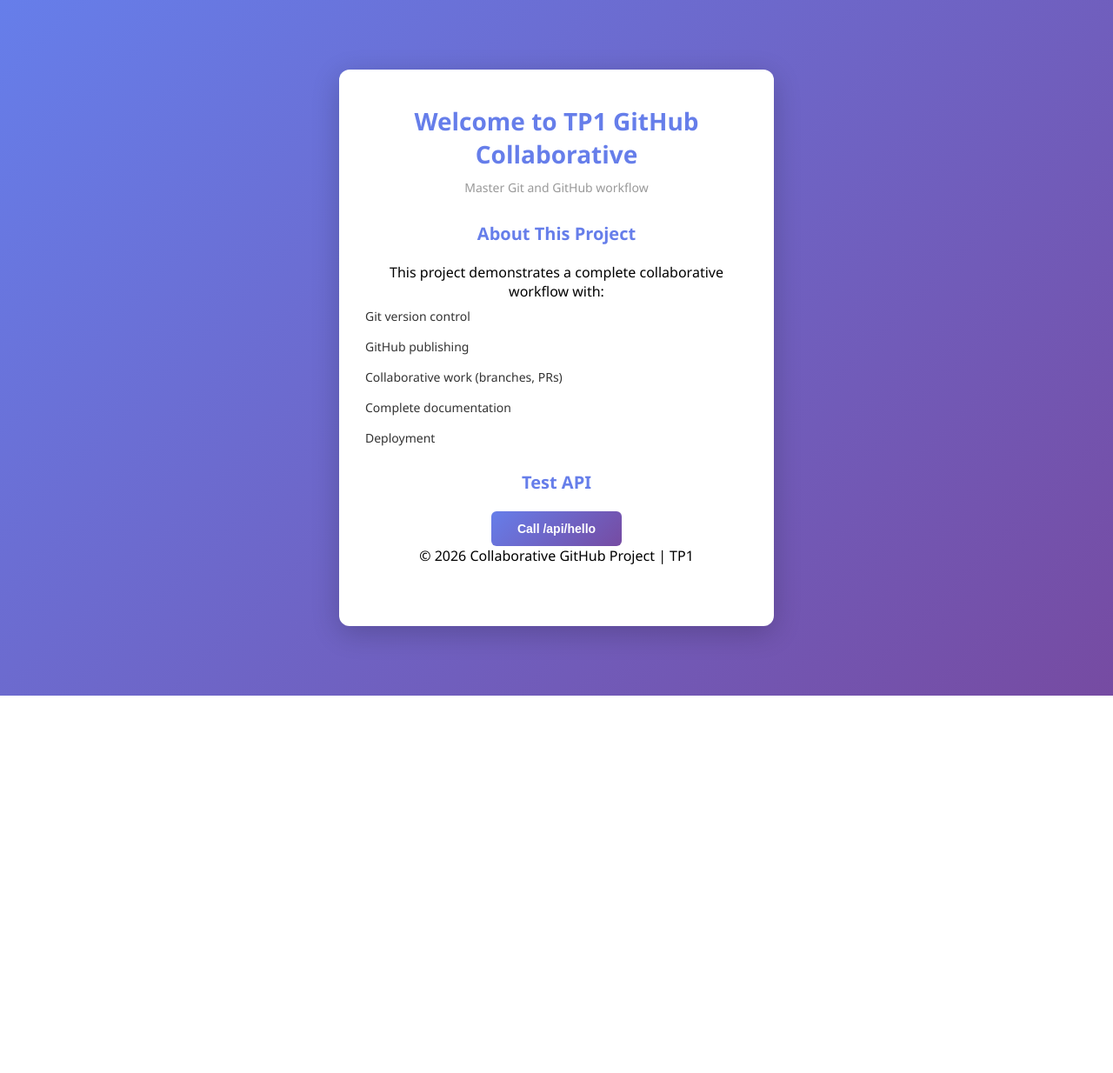
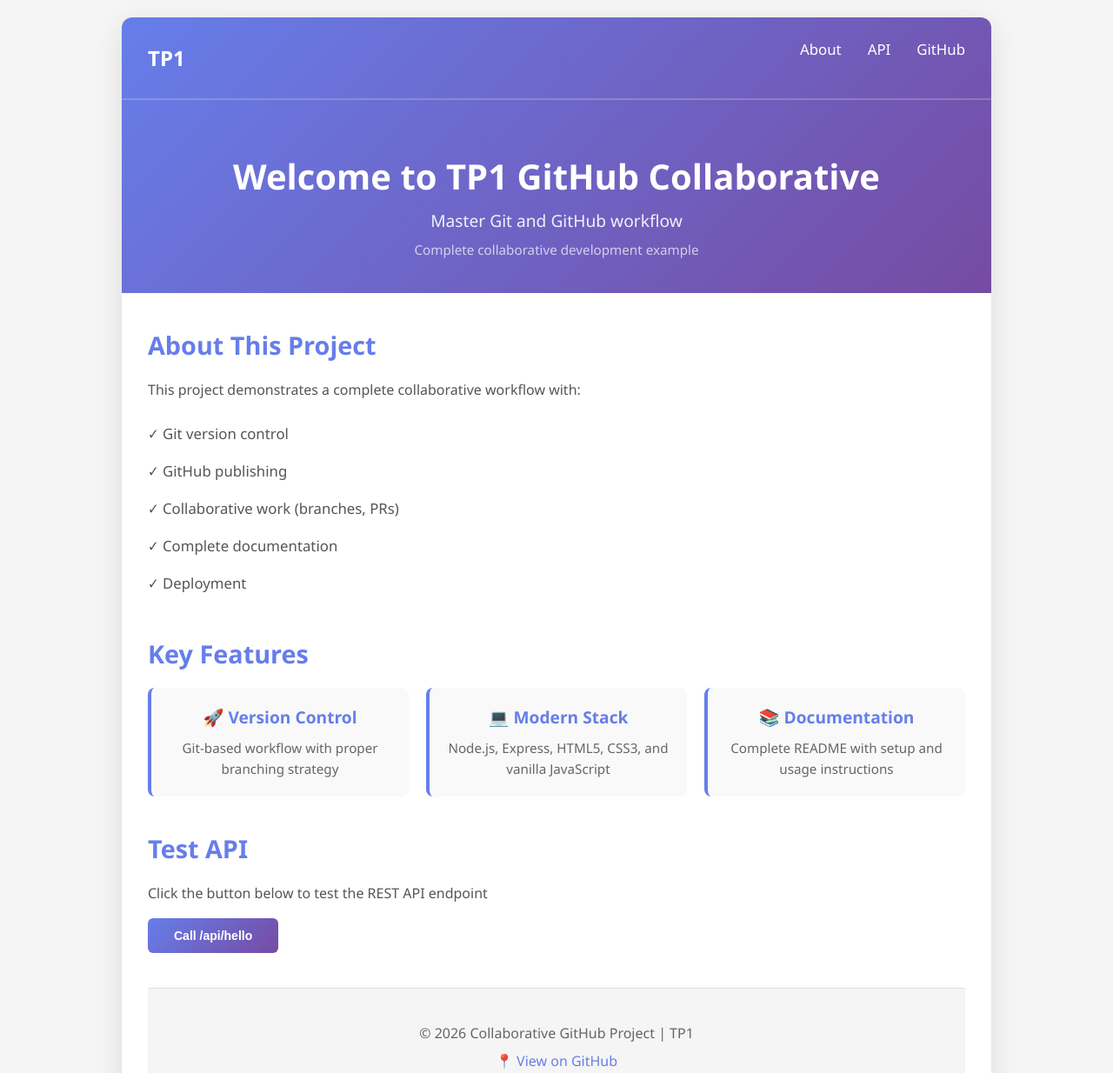
Before and after one commit to Ilamq/TP1-Git, a website: page public/index.html in a window 1280 px wide. Shown: the top 1234 px of the page at 87% size. Before the commit the page ends 800 px from the top, so only its background shows below. Drawn offline with Linux system fonts and the light colour scheme.

Commit message:
Add enhanced header with navigation and feature cards

```diff
--- a/public/index.html
+++ b/public/index.html
@@ -9,31 +9,66 @@
 <body>
     <div class="container">
         <header class="header">
-            <h1>Welcome to TP1 GitHub Collaborative</h1>
-            <p class="subtitle">Master Git and GitHub workflow</p>
+            <nav class="navbar">
+                <div class="nav-content">
+                    <span class="logo">TP1</span>
+                    <ul class="nav-links">
+                        <li><a href="#about">About</a></li>
+                        <li><a href="#api">API</a></li>
+                        <li><a href="#github">GitHub</a></li>
+                    </ul>
+                </div>
+            </nav>
+            <div class="hero">
+                <h1>Welcome to TP1 GitHub Collaborative</h1>
+                <p class="subtitle">Master Git and GitHub workflow</p>
+                <p class="tagline">Complete collaborative development example</p>
+            </div>
         </header>
 
         <main>
-            <section class="welcome-section">
+            <section class="welcome-section" id="about">
                 <h2>About This Project</h2>
                 <p>This project demonstrates a complete collaborative workflow with:</p>
                 <ul>
-                    <li>Git version control</li>
-                    <li>GitHub publishing</li>
-                    <li>Collaborative work (branches, PRs)</li>
-                    <li>Complete documentation</li>
-                    <li>Deployment</li>
+                    <li>✓ Git version control</li>
+                    <li>✓ GitHub publishing</li>
+                    <li>✓ Collaborative work (branches, PRs)</li>
+                    <li>✓ Complete documentation</li>
+                    <li>✓ Deployment</li>
                 </ul>
             </section>
 
-            <section class="api-section">
+            <section class="features-section">
+                <h2>Key Features</h2>
+                <div class="feature-grid">
+                    <div class="feature-card">
+                        <h3>🚀 Version Control</h3>
+                        <p>Git-based workflow with proper branching strategy</p>
+                    </div>
+                    <div class="feature-card">
+                        <h3>💻 Modern Stack</h3>
+                        <p>Node.js, Express, HTML5, CSS3, and vanilla JavaScript</p>
+                    </div>
+                    <div class="feature-card">
+                        <h3>📚 Documentation</h3>
+                        <p>Complete README with setup and usage instructions</p>
+                    </div>
+                </div>
+            </section>
+
+            <section class="api-section" id="api">
                 <h2>Test API</h2>
+                <p>Click the button below to test the REST API endpoint</p>
                 <button onclick="fetchHello()">Call /api/hello</button>
                 <div id="response"></div>
             </section>
 
-            <footer class="footer">
-                <p>&copy; 2026 Collaborative GitHub Project | TP1</p>
+            <footer class="footer" id="github">
+                <div class="footer-content">
+                    <p>&copy; 2026 Collaborative GitHub Project | TP1</p>
+                    <p>📍 <a href="https://github.com/Ilamq/TP1-Git" target="_blank">View on GitHub</a></p>
+                </div>
             </footer>
         </main>
     </div>
--- a/public/style.css
+++ b/public/style.css
@@ -6,43 +6,107 @@
 
 body {
   font-family: 'Segoe UI', Tahoma, Geneva, Verdana, sans-serif;
-  background: linear-gradient(135deg, #667eea 0%, #764ba2 100%);
+  background: #f5f5f5;
   min-height: 100vh;
   display: flex;
   justify-content: center;
-  align-items: center;
+  align-items: flex-start;
+  padding: 20px;
 }
 
 .container {
   background: white;
   border-radius: 12px;
-  box-shadow: 0 8px 32px rgba(0, 0, 0, 0.2);
-  padding: 40px 30px;
+  box-shadow: 0 8px 32px rgba(0, 0, 0, 0.1);
+  width: 100%;
+  max-width: 1000px;
+  overflow: hidden;
+}
+
+.header {
+  background: linear-gradient(135deg, #667eea 0%, #764ba2 100%);
+  color: white;
+}
+
+.navbar {
+  padding: 15px 30px;
+  border-bottom: 2px solid rgba(255, 255, 255, 0.2);
+}
+
+.nav-content {
+  display: flex;
+  justify-content: space-between;
+  align-items: center;
+  max-width: 1200px;
+  margin: 0 auto;
+}
+
+.logo {
+  font-size: 24px;
+  font-weight: bold;
+}
+
+.nav-links {
+  list-style: none;
+  display: flex;
+  gap: 30px;
+}
+
+.nav-links a {
+  color: white;
+  text-decoration: none;
+  transition: opacity 0.3s;
+}
+
+.nav-links a:hover {
+  opacity: 0.8;
+}
+
+.hero {
+  padding: 60px 30px 40px;
   text-align: center;
-  max-width: 500px;
-  width: 100%;
 }
 
 h1 {
-  color: #667eea;
+  color: white;
   margin: 0 0 10px 0;
-  font-size: 28px;
+  font-size: 2.5em;
 }
 
 .subtitle {
-  color: #999;
+  color: rgba(255, 255, 255, 0.9);
+  margin: 0 0 10px 0;
+  font-size: 1.2em;
+}
+
+.tagline {
+  color: rgba(255, 255, 255, 0.7);
   margin: 0;
-  font-size: 14px;
+  font-size: 0.95em;
 }
 
 main {
-  padding: 30px 0;
+  padding: 40px 30px;
+  max-width: 1200px;
+  margin: 0 auto;
+}
+
+.welcome-section, .features-section, .api-section {
+  margin-bottom: 40px;
 }
 
 h2 {
   color: #667eea;
-  font-size: 20px;
+  font-size: 1.8em;
   margin-bottom: 20px;
+  text-align: left;
+}
+
+.welcome-section p, .features-section p, .api-section p {
+  color: #555;
+  line-height: 1.6;
+  text-align: left;
+  margin-bottom: 15px;
 }
 
 ul {
@@ -53,9 +117,37 @@ ul {
 }
 
 li {
-  padding: 8px 0;
-  color: #333;
-  font-size: 14px;
+  padding: 10px 0;
+  color: #555;
+  font-size: 1.05em;
+}
+
+.feature-grid {
+  display: grid;
+  grid-template-columns: repeat(auto-fit, minmax(250px, 1fr));
+  gap: 20px;
+  margin: 20px 0;
+}
+
+.feature-card {
+  background: #f9f9f9;
+  padding: 20px;
+  border-radius: 8px;
+  border-left: 4px solid #667eea;
+  text-align: center;
+}
+
+.feature-card h3 {
+  color: #667eea;
+  margin-bottom: 10px;
+  font-size: 1.2em;
+}
+
+.feature-card p {
+  color: #666;
+  font-size: 0.95em;
+  text-align: center;
+  margin: 0;
 }
 
 button {
@@ -97,6 +189,28 @@ button:active {
   display: block;
 }
 
+.footer {
+  background: #f5f5f5;
+  padding: 30px;
+  text-align: center;
+  border-top: 1px solid #e0e0e0;
+}
+
+.footer-content p {
+  margin: 10px 0;
+  color: #666;
+}
+
+.footer-content a {
+  color: #667eea;
+  text-decoration: none;
+  transition: opacity 0.3s;
+}
+
+.footer-content a:hover {
+  opacity: 0.8;
+}
+
 .error {
   color: #d32f2f;
 }
@@ -104,3 +218,25 @@ button:active {
 .success {
   color: #388e3c;
 }
+
+@media (max-width: 768px) {
+  .nav-links {
+    gap: 15px;
+  }
+
+  h1 {
+    font-size: 1.8em;
+  }
+
+  h2 {
+    font-size: 1.4em;
+  }
+
+  main {
+    padding: 20px 15px;
+  }
+
+  .feature-grid {
+    grid-template-columns: 1fr;
+  }
+}
```
